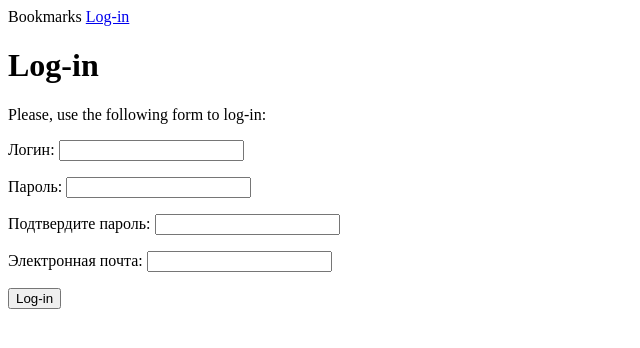
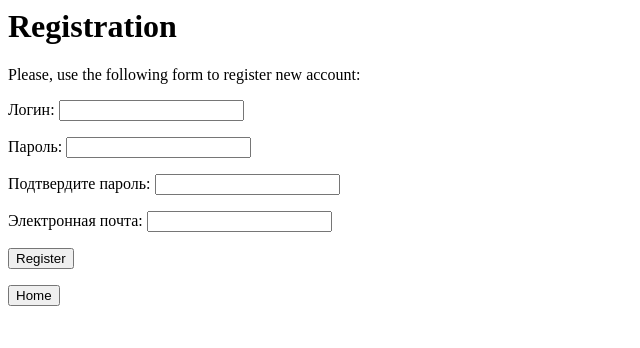
Before and after one commit to jian9ang-git/SuperMemo, a Django app: template src/account/templates/registration/registration.html in a window 1280 px wide. Shown: the top 348 px of the page, without its empty margins (0-640 px from the left). Run offline with Django 3.2, Linux system fonts and the light colour scheme; the template is opened without the code that fills it: values that come from a table or form of the project are taken from there, others are empty.

Commit message:
Добавил форму регистрации, кнопку home в форму регистрации. Перемещу home в base, потестирую регистрацию

```diff
--- a/src/account/templates/registration/registration.html
+++ b/src/account/templates/registration/registration.html
@@ -1,12 +1,16 @@
-{% extends 'base_acc.html' %}
 {% block title %}{% endblock %}
 
 {% block content %}
-    <h1>Log-in</h1>
-    <p>Please, use the following form to log-in:</p>
+    <h1>Registration</h1>
+    <p>Please, use the following form to register new account:</p>
     <form action="." method="post">
         {{ form.as_p }}
         {% csrf_token %}
-        <p><input type="submit" value="Log-in"></p>
+        <p><input type="submit" value="Register"></p>
+    </form>
+
+    <form action="{% url 'memo:home' %}" method="post">
+        {% csrf_token %}
+        <p><input type="submit" value="Home"></p>
     </form>
 {% endblock %}
--- a/src/memo/views.py
+++ b/src/memo/views.py
@@ -8,4 +8,4 @@ class HomePage(View):
         return render(request, 'home.html', {})
 
     def post(self, request, *args, **kwargs):
-        pass
+        return render(request, 'home.html', {})
```
Also changed, not shown: src/account/views.py (+6 -2 lines).
